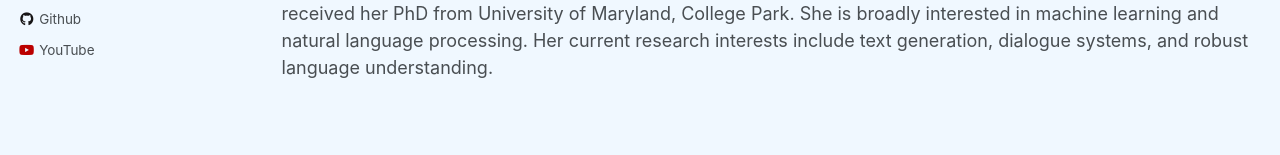
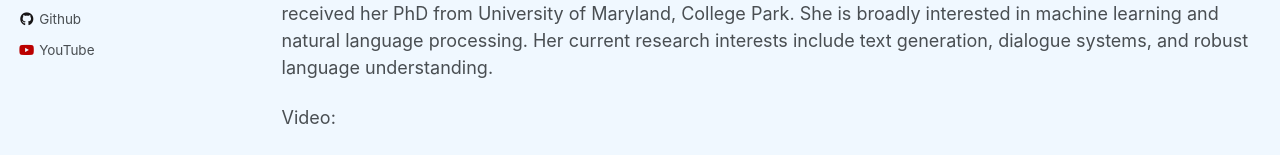
Before and after one commit to WING-NUS/nlp-seminar, a Jekyll site: the page built from _pages/speaker-he.md, in a window 1280 px wide and 1400 px high. Shown: the part 535-690 px from the top of the window. Built offline with Jekyll 4.4.1, drawn with Linux system fonts in a browser that asks for light colours; grey boxes are pictures that could not be loaded.

Commit message:
update he he

```diff
--- a/_pages/speaker-he.md
+++ b/_pages/speaker-he.md
@@ -10,3 +10,13 @@ Title: Guarding Against Spurious Correlations in Natural Language Understanding
 Abstract: While we have made great progress in natural language understanding, transferring the success from benchmark datasets to real applications has not always been smooth. Notably, models sometimes make mistakes that are confusing and unexpected to humans. In this talk, I will discuss shortcuts in NLP tasks and present our recent works on guarding against spurious correlations in natural language understanding tasks (e.g. textual entailment and paraphrase identification) from the perspectives of both robust learning algorithms and better data coverage. Motivated by the observation that our data often contains a small amount of “unbiased” examples that do not exhibit spurious correlations, we present new learning algorithms that better exploit these minority examples. On the other hand, we may want to directly augment such “unbiased” examples. While recent works along this line are promising, we show several pitfalls in the data augmentation approach.
 
 Bio: He He is an assistant professor in the Center for Data Science and Courant Institute at New York University. Before joining NYU, she spent a year at Amazon Web Services and was a postdoc at Stanford University. She received her PhD from University of Maryland, College Park. She is broadly interested in machine learning and natural language processing. Her current research interests include text generation, dialogue systems, and robust language understanding.
+
+Video:
+  <p>
+    <iframe width="560" height="315" src="https://www.youtube.com/embed/iiXrsdJEiag" frameborder="0" allow="autoplay; encrypted-media" allowfullscreen></iframe>
+  </p>
+
+Slides:
+  <p>
+<script async class="speakerdeck-embed" data-id="f665f2e5adfd4476b1cfd17db81195a6" data-ratio="1.77966101694915" src="//speakerdeck.com/assets/embed.js"></script>
+  </p>
```
Also changed, not shown: _pages/about.md (+9 -0 lines).
